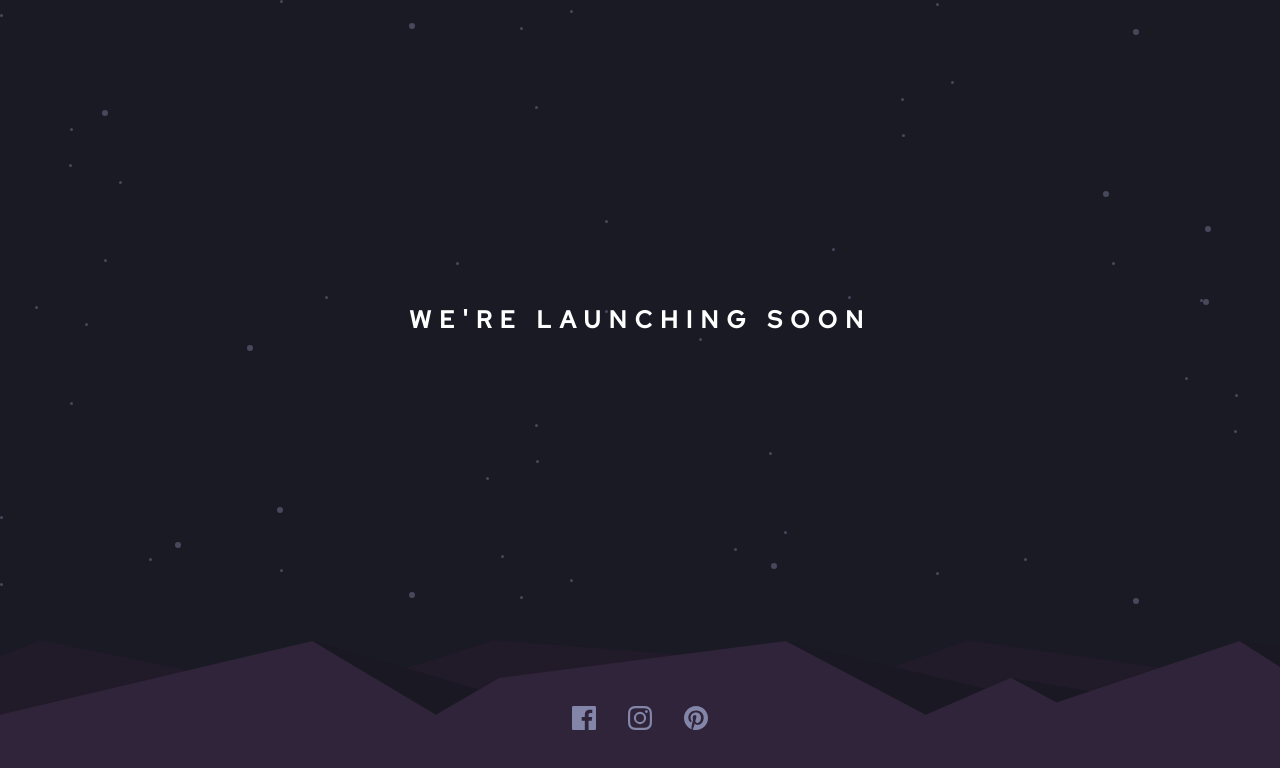
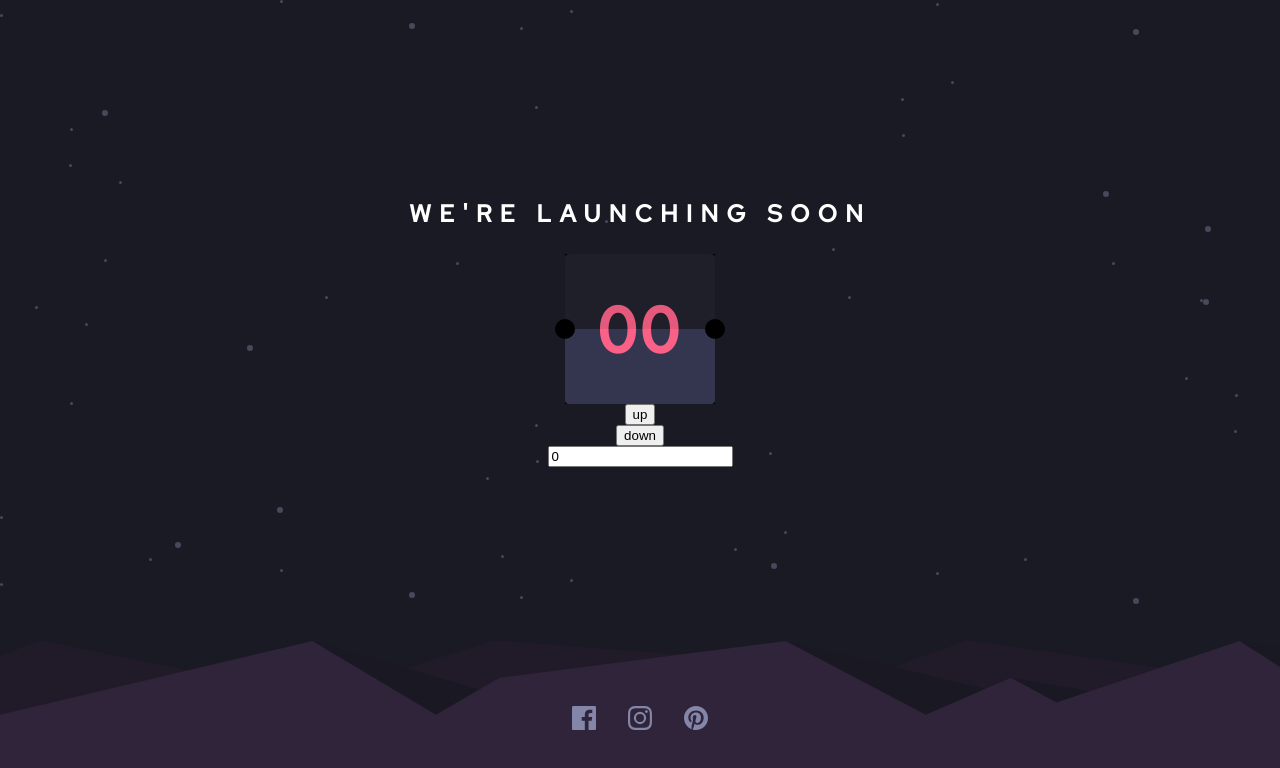
Before and after one commit to karthik-raja-g/launch-countdown, a React (Create React App) app: page / in a window 1280 px wide. Shown: the top 768 px of the page. Built offline with nearby package versions, Linux system fonts and the light colour scheme.

Commit message:
Designed basic card component split into 2 parts

```diff
--- a/src/App.css
+++ b/src/App.css
@@ -8,6 +8,7 @@ main {
   background-image: url('./assets/bg-stars.svg');
   height: 80vh;
   display: flex;
+  flex-direction: column;
   align-items: center;
   justify-content: center;
 }
--- a/src/App.js
+++ b/src/App.js
@@ -2,6 +2,7 @@ import "./App.css";
 import facebook from "./assets/facebook.svg";
 import instagram from "./assets/instagram.svg";
 import pinterest from "./assets/pinterest.svg";
+import Card from "./card";
 
 function App() {
 
@@ -9,6 +10,7 @@ function App() {
     <div className="App">
       <main>
         <h1 className="title">WE'RE LAUNCHING SOON</h1>
+        <Card/>
       </main>
       <footer>
         <a
--- /dev/null
+++ b/src/card/index.jsx
@@ -0,0 +1,26 @@
+import React, { useState, useEffect } from "react";
+import styles from "./styles.module.css";
+
+const Card = () => {
+  const [val, setVal] = useState(0);
+  return (
+    <>
+      <div className={styles.cardContainer}>
+        <div className={`${styles.card} ${styles.top}`}>
+          <p>{val < 10 ? `0${val}` : val}</p>
+        </div>
+        <div className={`${styles.wedge} ${styles.left}`}></div>
+        <div className={styles.flipper}></div>
+        <div className={`${styles.wedge} ${styles.right}`}></div>
+        <div className={`${styles.card} ${styles.bottom}`}>
+          <p>{val < 10 ? `0${val}` : val}</p>
+        </div>
+      </div>
+      <button onClick={() => setVal((prev) => prev + 1)}>up</button>
+      <button onClick={() => setVal((prev) => prev - 1)}>down</button>
+      <input value={val} onChange={(e) => setVal(e.target.value)} />
+    </>
+  );
+};
+
+export default Card;
--- /dev/null
+++ b/src/card/styles.module.css
@@ -0,0 +1,60 @@
+.cardContainer {
+  height: 150px;
+  width: 150px;
+  position: relative;
+  background-color: black;
+}
+
+.card {
+  display: flex;
+  align-items: center;
+  justify-content: center;
+  font-size: 4em;
+  position: absolute;
+  width: 100%;
+  height: 75px;
+  color: hsl(345, 95%, 68%);
+  font-weight: 700;
+  letter-spacing: 4px;
+  overflow: hidden;
+}
+.card.top {
+  top: 0;
+  border-radius: 4px 4px 0 0;
+  background-color: hsl(235, 16%, 14%);
+}
+
+.card.bottom {
+  bottom: 0;
+  border-radius: 0 0 4px 4px;
+  background-color: hsl(236, 21%, 26%)
+}
+
+.card.top p {
+  margin: 1.23em 0 0 0;
+  font-feature-settings: 'zero', 'tnum';
+  opacity: 0.9;
+}
+
+.card.bottom p {
+  margin: 0 0 1.1em 0;
+  font-feature-settings: 'zero', 'tnum';
+}
+
+.wedge {
+  position: absolute;
+  height: 20px;
+  width: 20px;
+  top: 65px;
+  background-color: black;
+  z-index: 1;
+  border-radius: 50%;
+}
+
+.wedge.left {
+  left: -10px;
+}
+
+.wedge.right {
+  right: -10px;
+}
```
